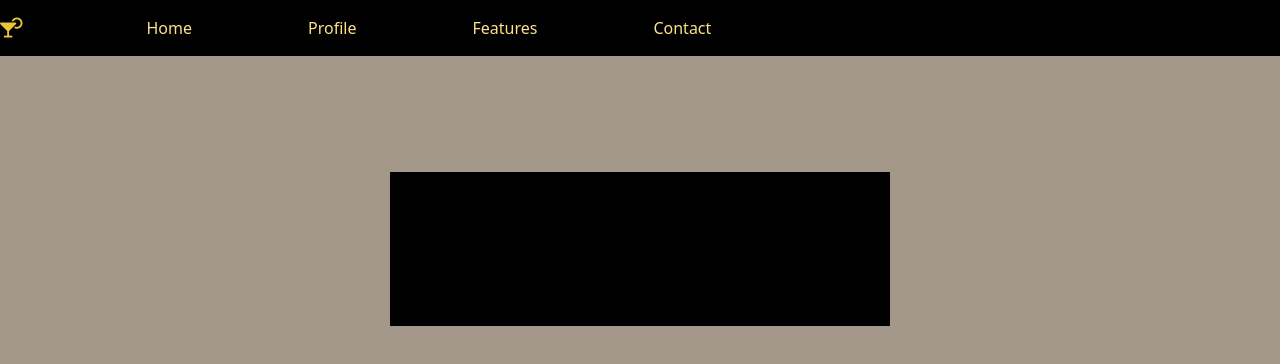
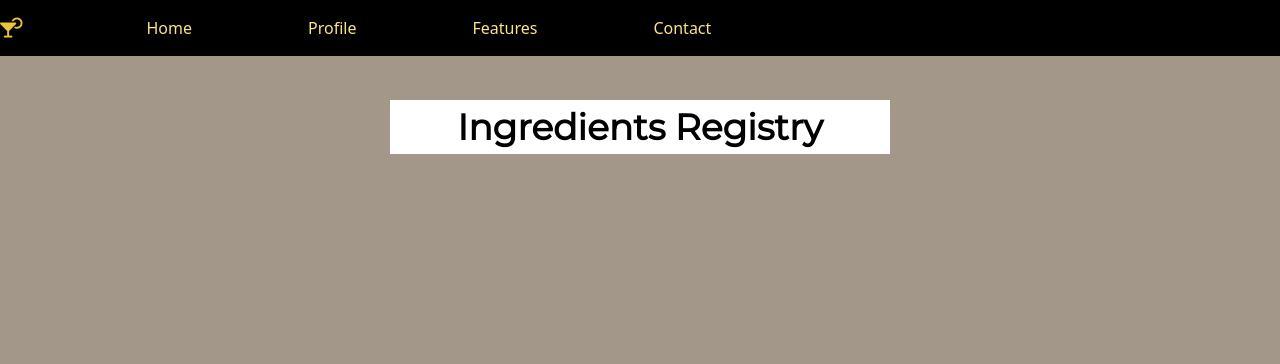
Before and after one commit to zworcester/barMate, a plain HTML site: page ingredientsRegistry.html in a window 1280 px wide. Drawn offline with nearby package versions, Linux system fonts and the light colour scheme; no server answers.

Commit message:
fix: update ingredients registry

```diff
--- a/ingredientsRegistry.html
+++ b/ingredientsRegistry.html
@@ -161,8 +161,8 @@
       </nav>
       <div style="display: flex; justify-content: center; padding-top: 1em; ">
         <div class="ingredients-registry-container" style="width: 500px;">
-          <h1 style="background: black; position: absolute; width: 500px">Ingredients Registry</h1>
-          <div id="ingredients" style="margin-top: 75px; height: 100vh; overflow: scroll" class ="ingredients-list">
+          <div class="ingredients-registry-header" style="background: white; position: absolute; top: 0; width: 500px">Ingredients Registry</div>
+          <div id="ingredients" style="margin-top: 100px; height: 100vh; overflow: scroll" class ="ingredients-list">
         </div>
         </div>
       </div>
```
